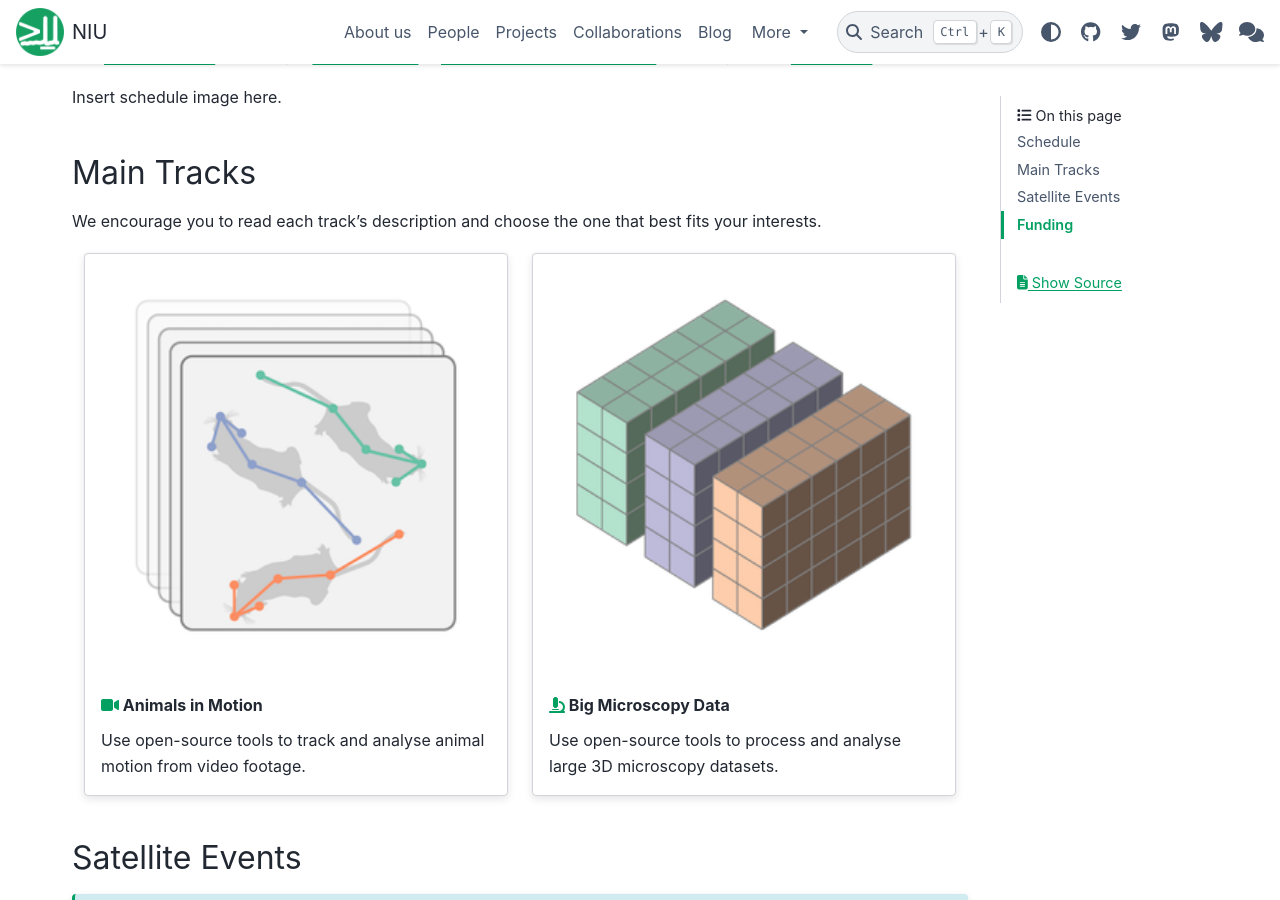
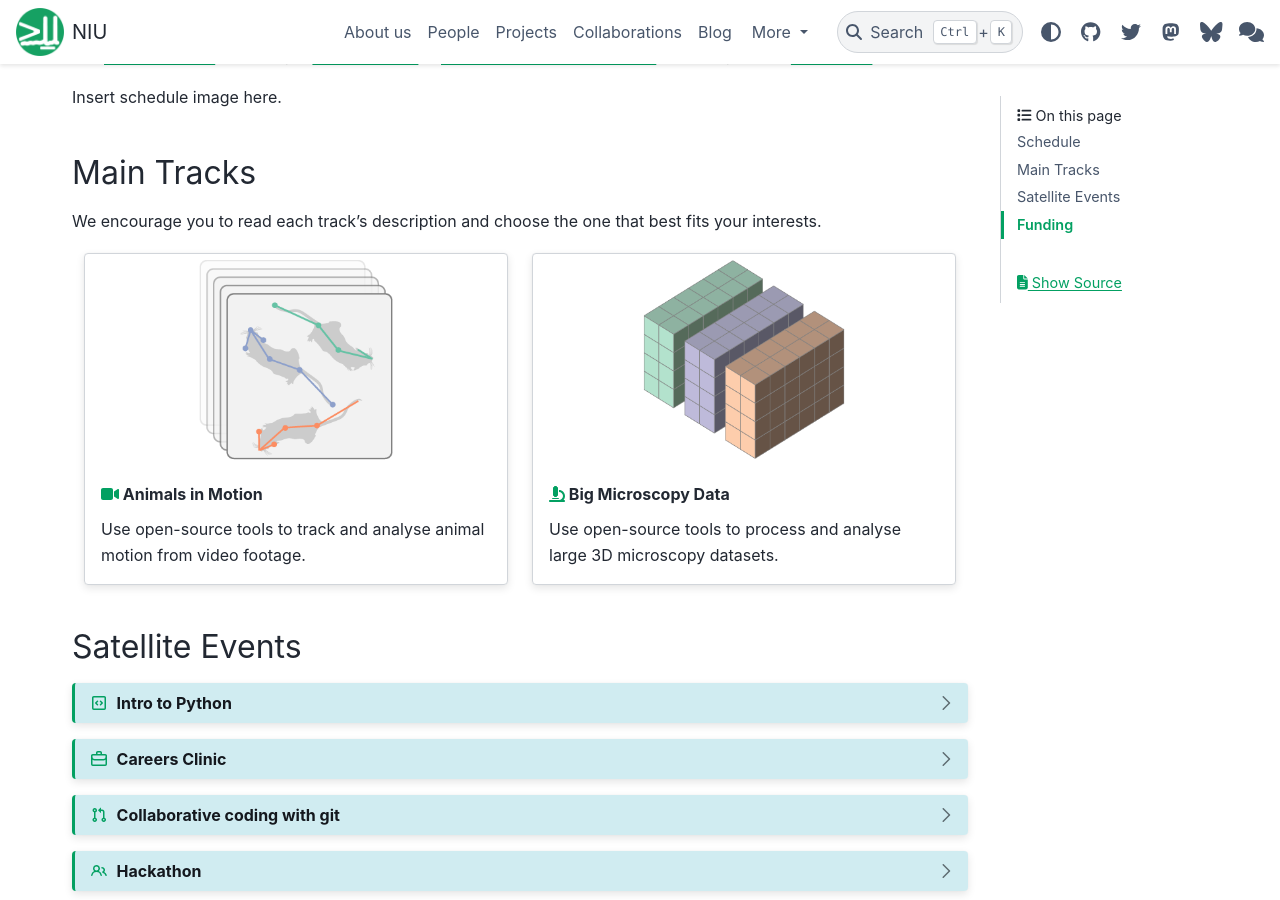
Before and after one commit to neuroinformatics-unit/neuroinformatics-unit.github.io, a Sphinx documentation site: the page built from docs/source/open-software-week/index.md, in a window 1280 px wide and 900 px high, scrolled down 661 px. Built offline with Sphinx 7.4.7 and the PyData theme 0.15.4, drawn with Linux system fonts in a browser that asks for light colours; nearby versions of some CDN libraries.

Commit message:
update card image aspects to get wider cards

```diff
--- a/docs/source/open-software-week/index.md
+++ b/docs/source/open-software-week/index.md
@@ -29,7 +29,7 @@
 :::: {grid} 1 2 2 2
 
 :::{grid-item-card} {fas}`video;sd-text-primary` Animals in Motion
-:img-top: ../_static/osw_images/movement_poses_schematic.png
+:img-top: ../_static/osw_images/animals-in-motion-card.png
 :link: track-animals-in-motion
 :link-type: ref
 
@@ -39,7 +39,7 @@
 :::
 
 :::{grid-item-card} {fas}`microscope;sd-text-primary` Big Microscopy Data
-:img-top: ../_static/osw_images/data_icon.png
+:img-top: ../_static/osw_images/big-microscopy-data-card.png
 :link: track-big-microscopy-data
 :link-type: ref
 
```
Also changed, not shown: docs/source/_static/osw_images/animals-in-motion-card.png (added), docs/source/_static/osw_images/big-microscopy-data-card.png (added), docs/source/_static/osw_images/data_icon.png (deleted), docs/source/_static/osw_images/movement_poses_schematic.png (deleted).
